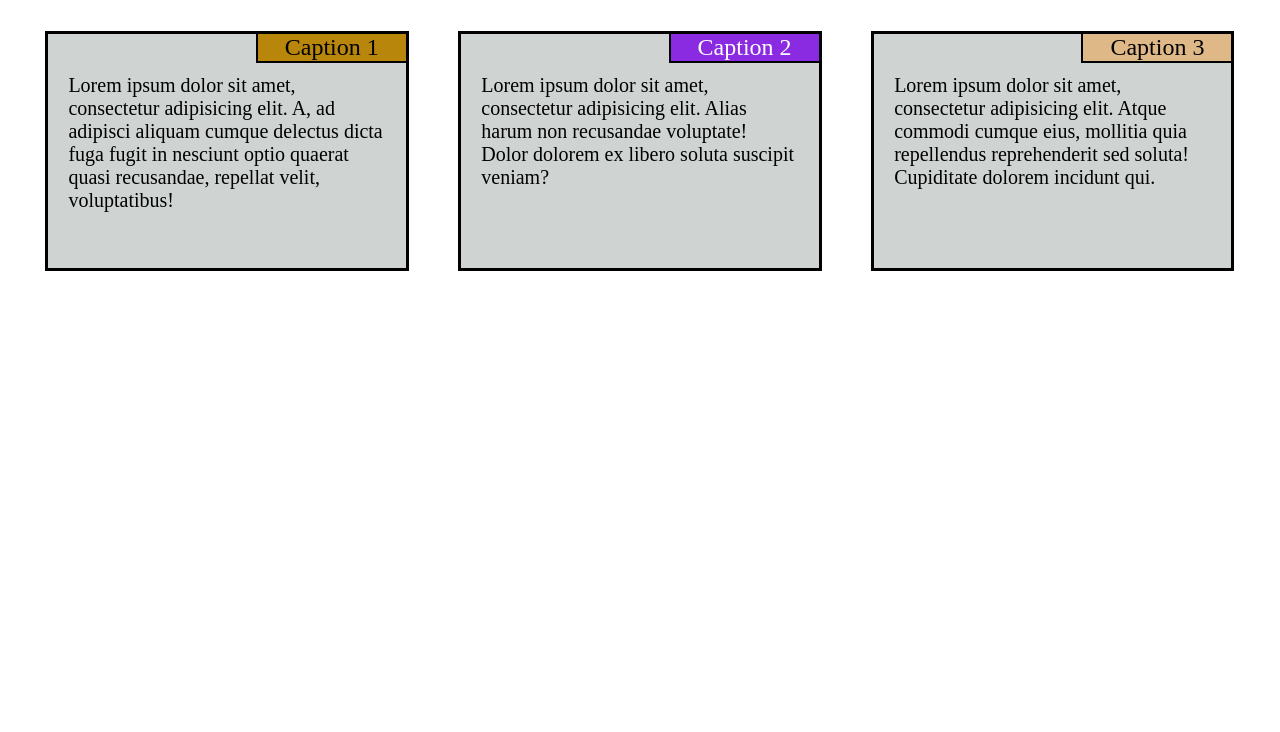
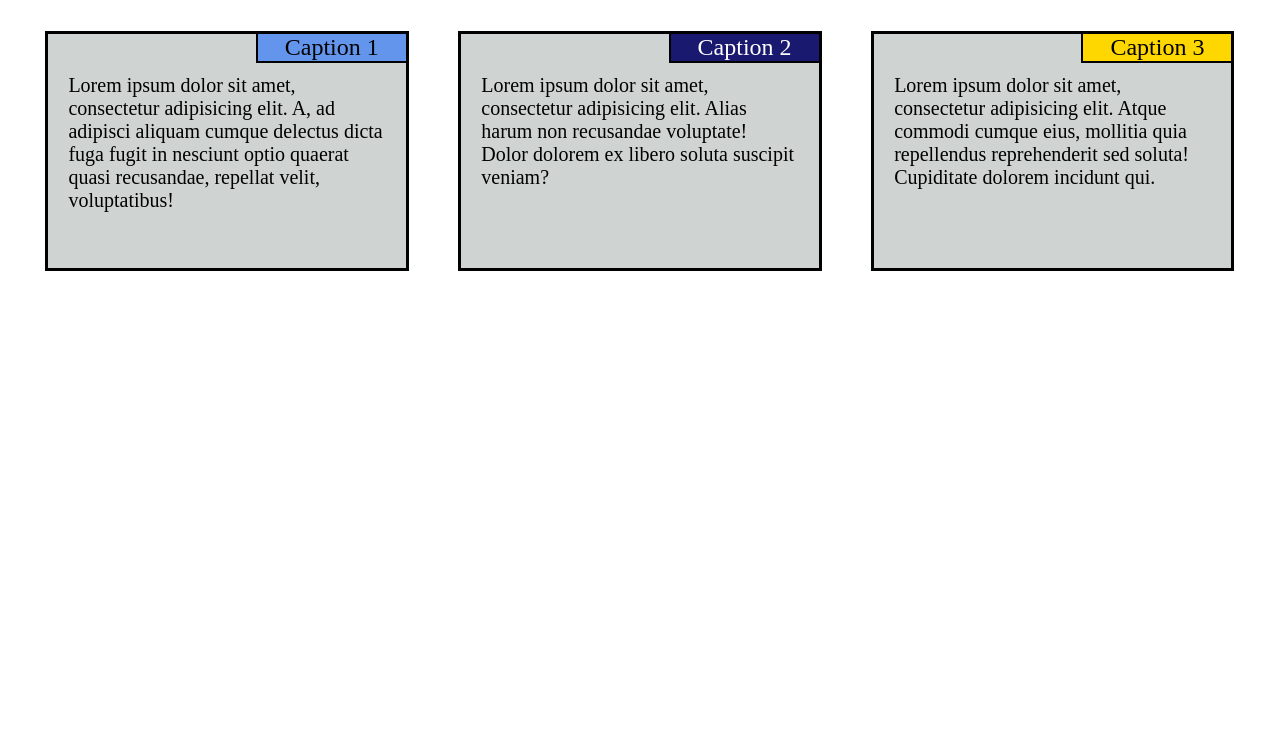
Before and after one commit to Marta-Matsevych/Marta-Matsevych.github.io, a plain HTML site: page Lab_3/index.html in a window 1280 px wide. Shown: the part 68-800 px from the top of the page. Drawn offline with Linux system fonts and the light colour scheme.

Commit message:
Update style.css

```diff
--- a/Lab_3/style.css
+++ b/Lab_3/style.css
@@ -35,14 +35,14 @@ h1{
 }
 
 .caption-1{
-    background-color:darkgoldenrod;
+    background-color:cornflowerblue;
 }
 .caption-2{
-    background-color:blueviolet;
+    background-color:midnightblue;
     color: white;
 }
 .caption-3{
-    background-color:burlywood;
+    background-color:gold;
 }
 
 
```
